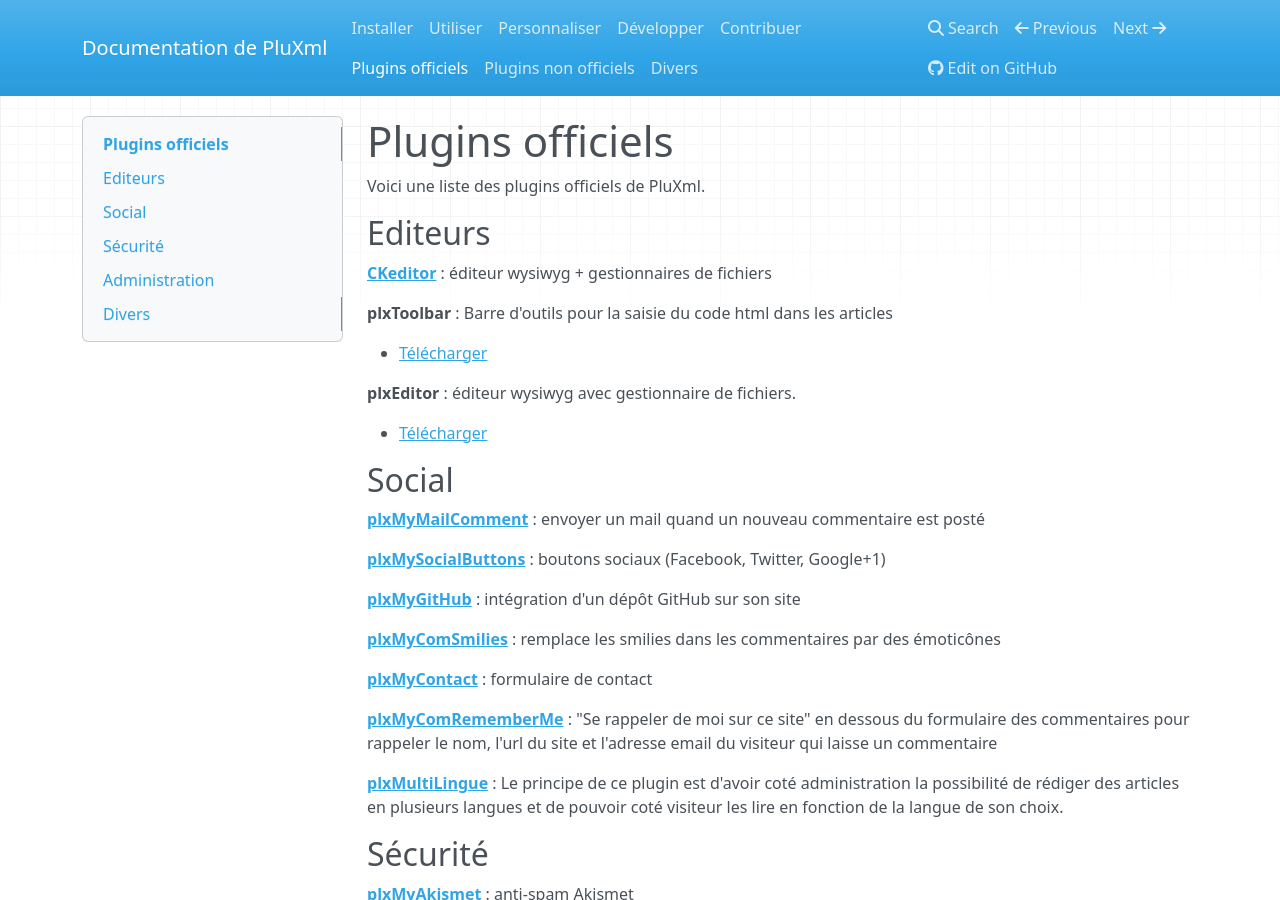
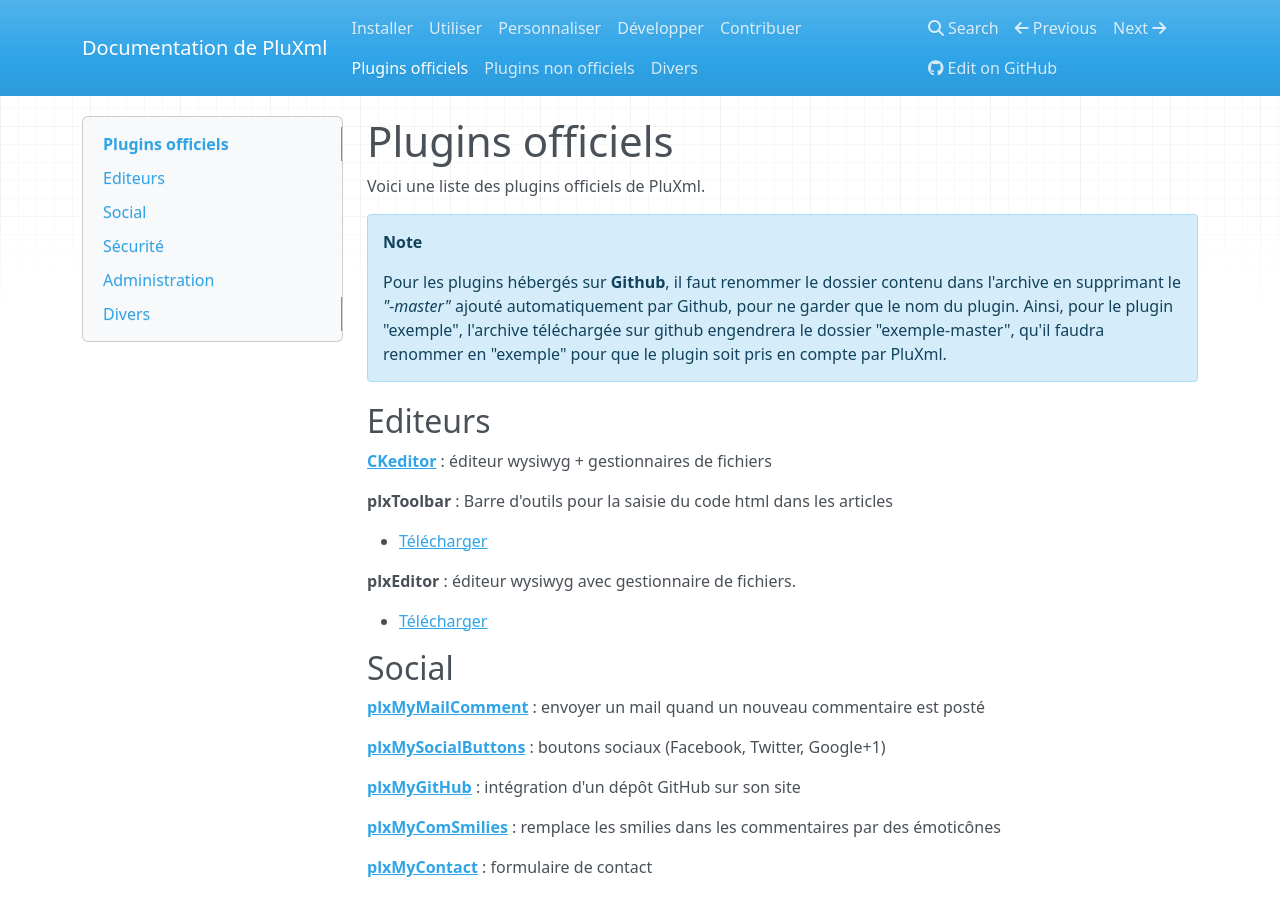
Before and after one commit to pluxml/PluXml-Wiki, an MkDocs documentation site: the page built from docs/divers/plugins-officiels.md, in a window 1280 px wide and 900 px high. Built offline with MkDocs 1.6.1, drawn with Linux system fonts in a browser that asks for light colours; nearby versions of some CDN libraries.

Commit message:
Ajout d'une note sur Github

```diff
--- a/docs/divers/plugins-officiels.md
+++ b/docs/divers/plugins-officiels.md
@@ -1,6 +1,9 @@
 # Plugins officiels
 
 Voici une liste des plugins officiels de PluXml.
+
+!!! note
+    Pour les plugins hébergés sur __Github__, il faut renommer le dossier contenu dans l'archive en supprimant le *"-master"* ajouté automatiquement par Github, pour ne garder que le nom du plugin. Ainsi, pour le plugin "exemple", l'archive téléchargée sur github engendrera le dossier "exemple-master", qu'il faudra renommer en "exemple" pour que le plugin soit pris en compte par PluXml.
 
 ## Editeurs
 
```
Also changed, not shown: docs/divers/plugins-non-officiels.md (+1 -1 lines).
